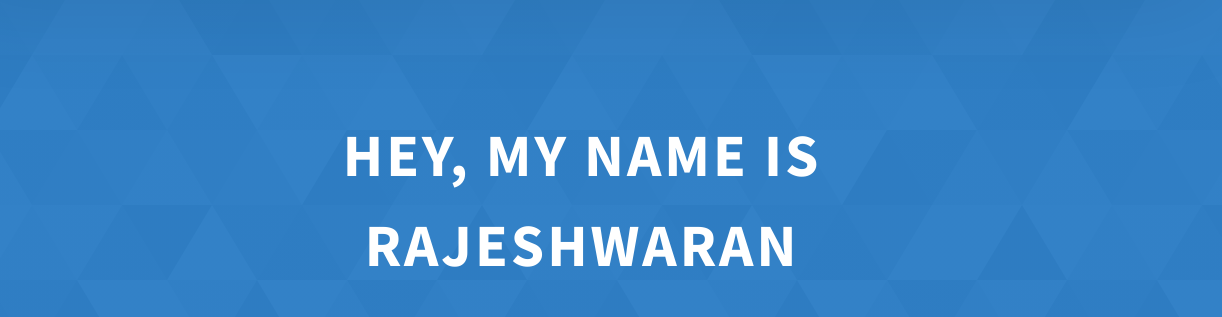
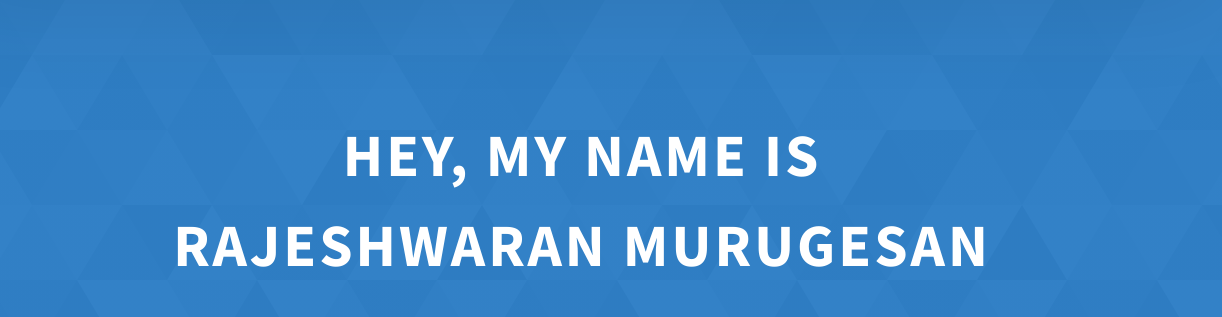
Before and after one commit to Rajeshwaran-raj/Rajeshwaran_Portfolio, a plain HTML site: page index.html in a window 1280 px wide. Shown: the part 95-412 px from the top of the page, 58-1280 px from the left. Drawn offline with Linux system fonts and the light colour scheme.

Commit message:
Update index.html

```diff
--- a/index.html
+++ b/index.html
@@ -84,7 +84,7 @@
     </header>
     <section class="home-hero">
       <div class="home-hero__content">
-        <h1 class="heading-primary">Hey, My name is RAJESHWARAN</h1>
+        <h1 class="heading-primary">Hey, My name is RAJESHWARAN MURUGESAN</h1>
         <div class="home-hero__info">
           <p class="text-primary">
            Passionate about crafting digital experiences and innovative solutions that make complexity feel simple.
```
